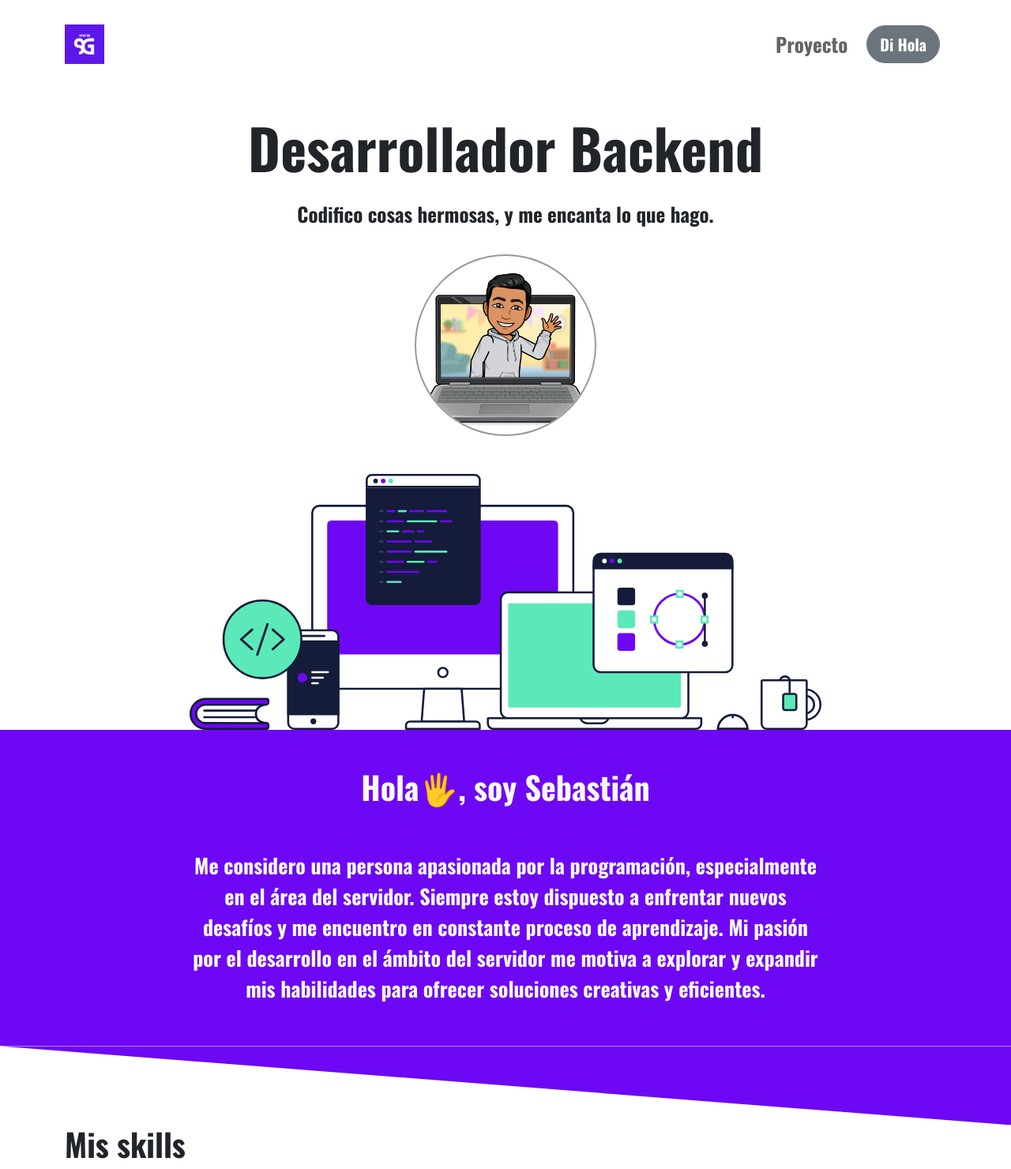
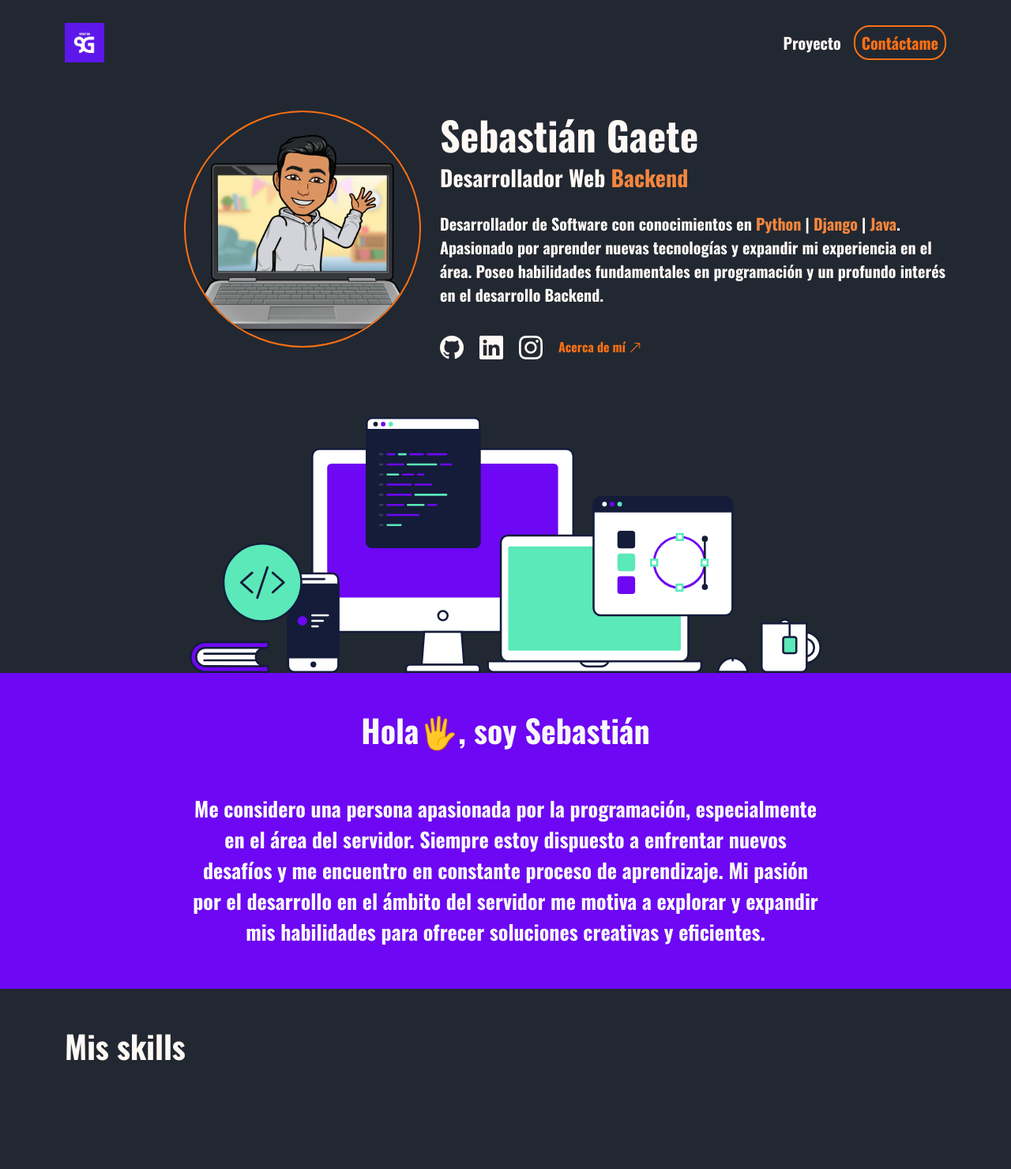
Before and after one commit to SebastianGaete/Portafolio, a Django app: page / in a window 1280 px wide. Shown: the whole page at 79% size. After the commit the page ends 1343 px from the top, so only its background shows below. Run offline with Django 4.2, Linux system fonts and the light colour scheme.

Commit message:
Modificación

```diff
--- a/myportfolio/static/css/style.css
+++ b/myportfolio/static/css/style.css
@@ -1,67 +1,118 @@
 :root{
     --titulos: 'Oswald', sans-serif;
     --cuerpos: 'Oswald', sans-serif;
+    --fondo: #222831;
+    --texto: #FFF9F5;
+    --secundario: #FD7014;
+    --secundario2: #f4863e;
 }
 
-.fuente{
-    font-family: var(--titulos)
+/*   GLOBALS   */
+a{
+    text-decoration: none;
+}
+li{
+    list-style: none;
+}
+.bg-main{
+    font-family: var(--titulos);
+    background-color: var(--fondo);
+    color: var(--texto);
 }
 
-.menu_var{
-    background-color:  #6E07F3;
-    color: #2b292c;;
+
+/*   NAVBAR   */
+.menuvar-colapsado{
+    background-color:  var(--secundario);
+    color: var(--fondo)
 }
 
 .navbar{
-    font-size: 25px;
+    font-size: 20px;
 }
 
-.boton:hover{
-    background-color: #6E07F3;
-    border: solid 1px #6E07F3;
+.enlaces{
+    color: var(--texto)
 }
 
-.nav-item-1 a{
-    color: rgb(101, 100, 100);
+.enlaces:hover{
+    color: var(--texto);
 }
 
-.nav-item-1 a:hover{
-    color:#6E07F3
+.button{
+    color: var(--secundario);
+    border: solid 2px var(--secundario);
+    border-radius: 20px;
+    padding: 5px 30px;
 }
 
+.button:hover{
+    color: var(--secundario2);
+    border-color: var(--secundario2)
+}
+
+
+
+
+/*   HERO   */
 .contenedor_presentacion{
     line-height: 70px;
 }
-
-.presentacion_e h1{
-    font-size: 70px;
+.presentacion_texto h1{
+    font-size: 50px;
+}
+.presentacion_texto p{
+    padding-top: 18px;
+    font-size: 20px;
+    line-height: normal;
+}
+.presentacion_foto{
+    border-radius: 50%;
+    width: 300px;
+    border: solid 2px var(--secundario);
+}
+@media (min-width: 768px) {
+    .contenedor_foto{
+        text-align: end;
+    }
+    .presentacion_texto{
+        text-align: left;
+    }
+}
+@media (max-width: 428px) {
+    .contenedor_foto{
+        text-align: center;
+    }
+    .presentacion_texto{
+        text-align: center;
+    }
+}
+@media (max-width: 393px) {
+    .presentacion_texto h1{
+        font-size: 35px;
+    }
+    .presentacion_texto p{
+        font-size: 14px;
+    }
+}
+.skills{
+    color: var(--secundario2);
 }
 
-.presentacion_e p{
-    font-size: 25px;
+.icono_redes{
+    color: var(--texto);
+    font-size: 30px;
+    padding-right: 20px;
 }
 
-.presentacion_e img{
-    border-radius: 50%;
-    width: 230px;
-    border: solid 2px rgb(157, 152, 152);
-}
-.presentacion_e img:hover{
-    border: solid 2px #6E07F3;
+.icono_redes:hover{
+    color: var(--secundario);
 }
 
-@media (max-width: 393px) {
-    .presentacion_e h1{
-        font-size: 35px;
-    }
-    .presentacion_e p{
-        font-size: 14px;
-    }
+.button_about{
+    color: var(--secundario);
+}
 
-    .presentacion_e img{
-        width: 180px
-    }
-}
 
 
 .contenedor_saludo{
@@ -99,9 +150,3 @@
         font-size: 15px;
     }
 }
-
-.barra{
-    height: 100px;
-    background-color:  #6E07F3;
-    clip-path: polygon(100% 100%, 100% 0, 0 0);
-}
--- a/myportfolio/templates/index.html
+++ b/myportfolio/templates/index.html
@@ -5,15 +5,28 @@
 
 <section>
     <div class="container">
-        <div class="row mt-5 contenedor_presentacion">
-            <div class="col-lg-12 col-md-12 text-center presentacion_e text-light text-dark">
-                <h1>Desarrollador Backend</h1>
-                <p>Codifico cosas hermosas, y me encanta lo que hago.</p>
-                <img src="{% static 'images/Emoji.png' %}" class="img-fluid" alt="Avatar">
+        <div class="row mt-5 contenedor_presentacion d-flex justify-content-center flex-align-center">
+            <div class="col-lg-5 col-md-4 contenedor_foto">
+                <img src="{% static 'images/Emoji.png' %}" class="img-fluid presentacion_foto" alt="Avatar">
             </div>
+            <div class="col-lg-7 col-md-8 presentacion_texto">
+                <h1>Sebastián Gaete</h1>
+                <h3>Desarrollador Web <span class="skills">Backend</span></h3>
+                <p>Desarrollador de Software con conocimientos en <span class="skills">Python</span> | <span class="skills">Django</span> | <span class="skills"> Java</span>. Apasionado por aprender nuevas tecnologías y expandir mi experiencia en el área. Poseo habilidades fundamentales en programación y un profundo interés en el desarrollo Backend.</p>
+                <div class="d-flex flex-align-center">
+                    <a href="https://github.com/SebastianGaete" target="_blank"><i class="bi bi-github icono_redes"></i></a>
+                    <a href="https://www.linkedin.com/in/sebasti%C3%A1n-gaete-fuentes-54607b276/" target="_blank"><i class="bi bi-linkedin icono_redes"></i></a>
+                    <a href="https://www.instagram.com/self.nombre_seba/" target="_blank"><i class="bi bi-instagram icono_redes"></i></a>
+                    <a href="#" class="button_about">Acerca de mí <i class="bi bi-arrow-up-right"></i></a>
+                </div>
+            </div>
+
         </div>
     </div>
 </section>
+
+
+
 
 <section>
     <div class="container">
@@ -40,14 +53,15 @@
        </div>
 
     </div>
-    <div class="barra"></div>
 </section>
 
+<!-- Skills -->
 <section>
-    <div class="container">
+    <div class="container mt-5">
         <div class="row">
-            <div class="col">
+            <div class="col col-lg-12">
                 <h1>Mis skills</h1>
+
             </div>
         </div>
     </div>
--- a/myportfolio/templates/layouts/layout.html
+++ b/myportfolio/templates/layouts/layout.html
@@ -8,6 +8,7 @@
         <meta name="viewport" content="width=device-width, initial-scale=1.0">
         <!-- Boostrap -->
         <link href="https://cdn.jsdelivr.net/npm/bootstrap@5.3.1/dist/css/bootstrap.min.css" rel="stylesheet" integrity="sha384-4bw+/aepP/YC94hEpVNVgiZdgIC5+VKNBQNGCHeKRQN+PtmoHDEXuppvnDJzQIu9" crossorigin="anonymous">
+        <link rel="stylesheet" href="https://cdn.jsdelivr.net/npm/bootstrap-icons@1.10.5/font/bootstrap-icons.css">
         <!-- fonts -->
         <link rel="preconnect" href="https://fonts.googleapis.com">
         <link rel="preconnect" href="https://fonts.gstatic.com" crossorigin>
@@ -17,7 +18,7 @@
     </head>
 
 
-    <body class="fuente">
+    <body class="bg-main">
 
         <header>
             {% include 'partials/navbar.html' %}
--- a/myportfolio/templates/partials/navbar.html
+++ b/myportfolio/templates/partials/navbar.html
@@ -1,21 +1,25 @@
 {% load static %}
 <nav class="navbar navbar-expand-lg pt-4">
     <div class="container">
-      <img src="{% static 'images/SG.jpg' %}" alt="Sebastián" width="50px"><a class="navbar-brand" href="#"></a>
-      <button class="navbar-toggler menu_var" type="button" data-bs-toggle="collapse" data-bs-target="#navbarNav" aria-controls="navbarNav" aria-expanded="false" aria-label="Toggle navigation">
+        <a class="navbar-brand" href="{% url 'home' %}">
+            <img src="{% static 'images/SG.jpg' %}" alt="Sebastián" width="50px">
+        </a>
+
+        <button class="navbar-toggler menuvar-colapsado" type="button" data-bs-toggle="collapse" data-bs-target="#navbarNav" aria-controls="navbarNav" aria-expanded="false" aria-label="Toggle navigation">
             <span class="navbar-toggler-icon"></span>
         </button>
+
         <div class="collapse navbar-collapse" id="navbarNav">
+            <ul class="navbar-nav ms-auto mb-2 mb-lg-0 d-flex align-items-center enlaces-nav">
+                <li class="nav-item px-2">
+                    <a class="nav-link enlaces" href="#">Proyecto</a>
+                </li>
 
-        <ul class="navbar-nav ms-auto mb-2 mb-lg-0 d-flex align-items-center ">
-          <li class="nav-item px-2 nav-item-1">
-            <a class="nav-link" href="#">Proyecto</a>
-          </li>
                 <li class="nav-item">
-            <a class="nav-link" href="#"><button class="btn btn-secondary btn-lg rounded-pill boton">Di Hola</button></a>
+                    <a class="nav-link button" href="#">Contáctame</a>
                 </li>
             </ul>
+        </div>
 
     </div>
-    </div>
 </nav>
```
Lines whose indentation alone changed are shown as unchanged.
